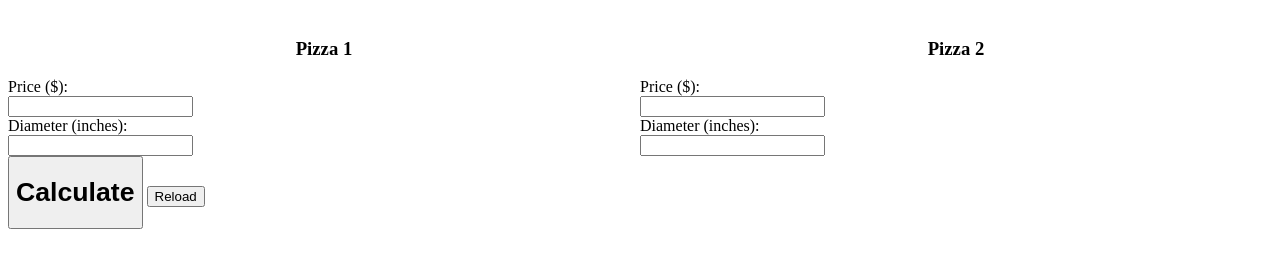
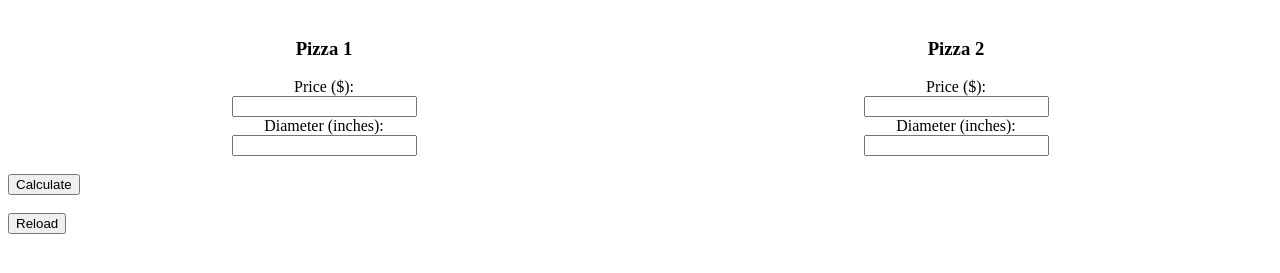
Before and after one commit to sdpoulose/pizza-value-calculator, an Electron app: page mainWindow.html in a window 1280 px wide. Shown: the part 61-334 px from the top of the page. Drawn offline with Linux system fonts and the light colour scheme.

Commit message:
fixed centering issues and spacing

```diff
--- a/mainWindow.css
+++ b/mainWindow.css
@@ -17,6 +17,6 @@ h3 {
     clear: both;
 }
 
-.button-center {
+.center {
     text-align: center;
 }
--- a/mainWindow.html
+++ b/mainWindow.html
@@ -8,7 +8,7 @@
     <h1> Pizza Value Calculator </h1>
 
     <div class = "row" >
-        <div class = "column" >
+        <div class = "column center" >
             <h3> Pizza 1 </h3>
             <form>
                 <label for = "price"> Price ($): </label>
@@ -21,7 +21,7 @@
                 <br>
             </form>
         </div>
-        <div class = "column" >
+        <div class = "column center" >
             <h3> Pizza 2 </h3>
             <form>
                 <label for = "price"> Price ($): </label>
@@ -35,10 +35,13 @@
             </form>
         </div>
     </div>
+    <br>
 
 
+    <button> Calculate </button>
+    <br>
+    <br>
+    <button onclick = window.location.reload(); > Reload </button>
 
-    <button> <h1 class = "button-center" > Calculate </h1> </button>
-    <button onclick = window.location.reload(); > Reload </button>
 </body>
 </html>
```
